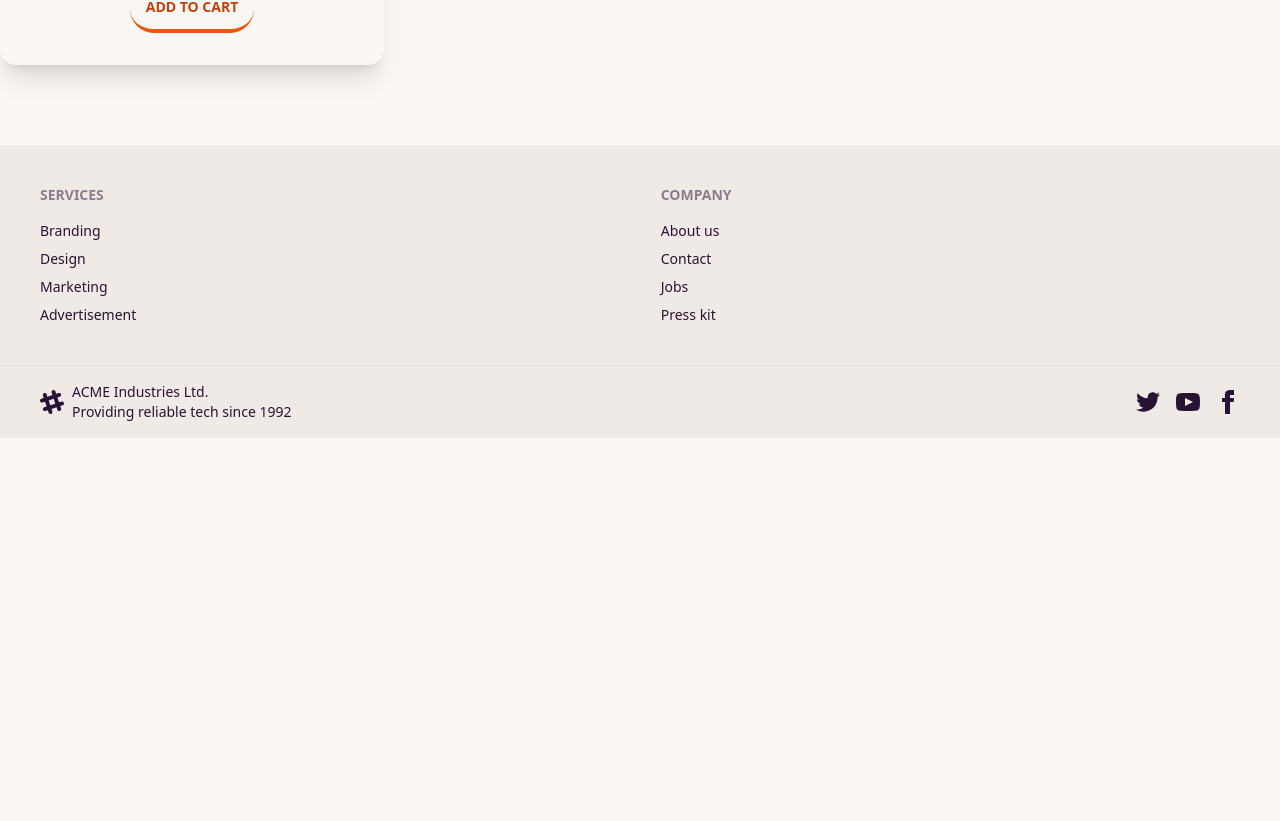
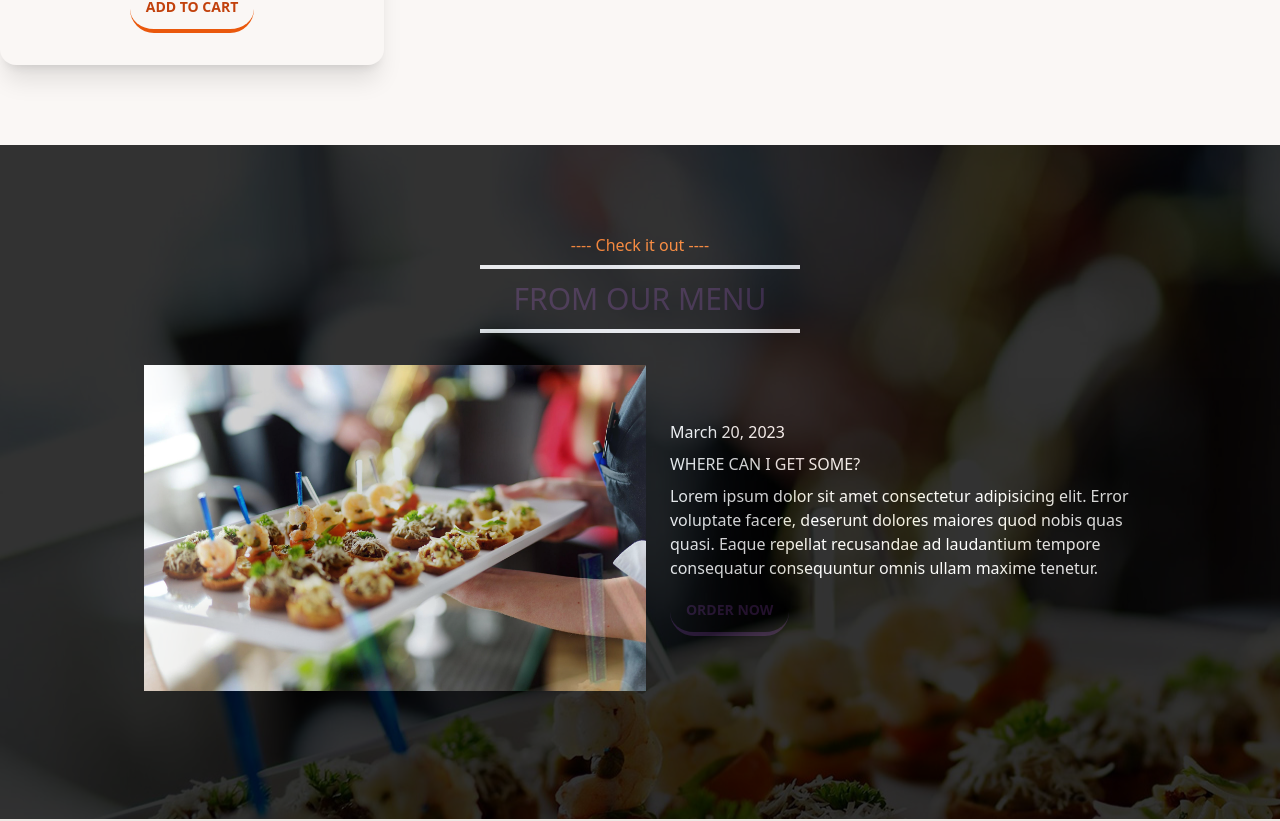
Before and after one commit to mdnumanahmed/royal-restaurant-client, a React (Vite) app: page / in a window 1280 px wide. Shown: the part 4449-5270 px from the top of the page. Before the commit the page ends 4887 px from the top, so only its background shows below. Built offline with nearby package versions, Linux system fonts and the light colour scheme.

Commit message:
Featured Component added in homepage

```diff
--- a/src/pages/Home/Featured/Featured.jsx
+++ b/src/pages/Home/Featured/Featured.jsx
@@ -1,10 +1,35 @@
+import SectionTitle from "../../../components/SectionTitle";
+import featuredImg from "../../../assets/home/featured.jpg";
 
 const Featured = () => {
-    return (
-        <section>
-
-        </section>
-    );
+  return (
+    <section
+      className="bg-fixed"
+      style={{ backgroundImage: `url(${featuredImg})` }}
+    >
+      <div className="py-20  bg-black opacity-80">
+        <SectionTitle subHeading={"Check it out"} heading={"FROM OUR MENU"} />
+        <div className="md:flex md:pb-12 md:px-36 items-center  text-white">
+          <div>
+            <img src={featuredImg} alt="" />
+          </div>
+          <div className="space-y-2 ml-6">
+            <p>March 20, 2023</p>
+            <h3 className="uppercase">WHERE CAN I GET SOME?</h3>
+            <p>
+              Lorem ipsum dolor sit amet consectetur adipisicing elit. Error
+              voluptate facere, deserunt dolores maiores quod nobis quas quasi.
+              Eaque repellat recusandae ad laudantium tempore consequatur
+              consequuntur omnis ullam maxime tenetur.
+            </p>
+            <button className="btn btn-outline border-0 border-b-4">
+              Order Now
+            </button>
+          </div>
+        </div>
+      </div>
+    </section>
+  );
 };
 
 export default Featured;
--- a/src/pages/Home/Home/Home.jsx
+++ b/src/pages/Home/Home/Home.jsx
@@ -2,6 +2,7 @@ import AdBox from "../AdBox/AdBox";
 import Banner from "../Banner/Banner";
 import Category from "../Category/Category";
 import ChefRecommend from "../ChefRecommend/ChefRecommend";
+import Featured from "../Featured/Featured";
 import HomeCTA from "../HomeCTA/HomeCTA";
 import PopularMenu from "../PopularMenu/PopularMenu";
 
@@ -14,6 +15,7 @@ const Home = () => {
             <PopularMenu />
             <HomeCTA />
             <ChefRecommend />
+            <Featured />
         </div>
     );
 };
```
